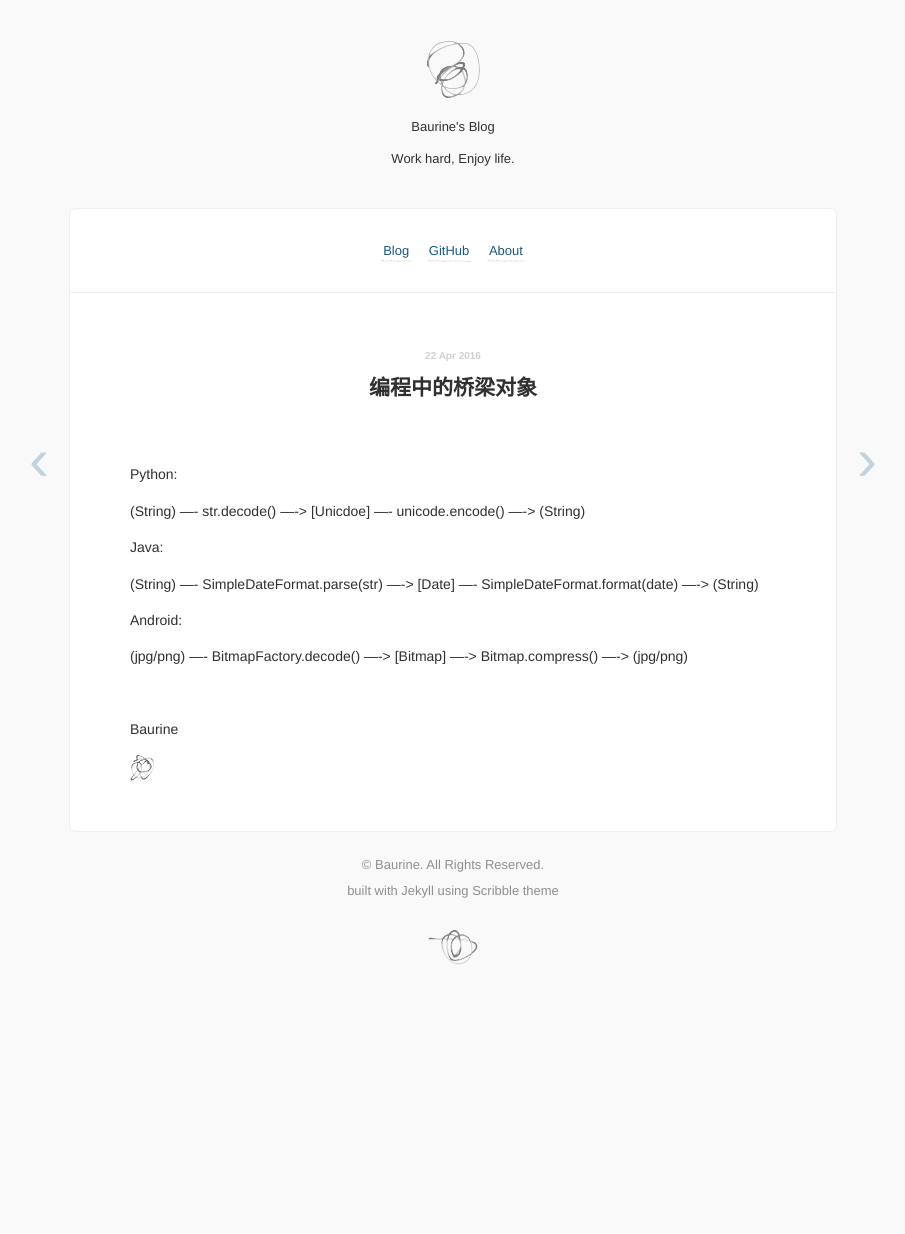
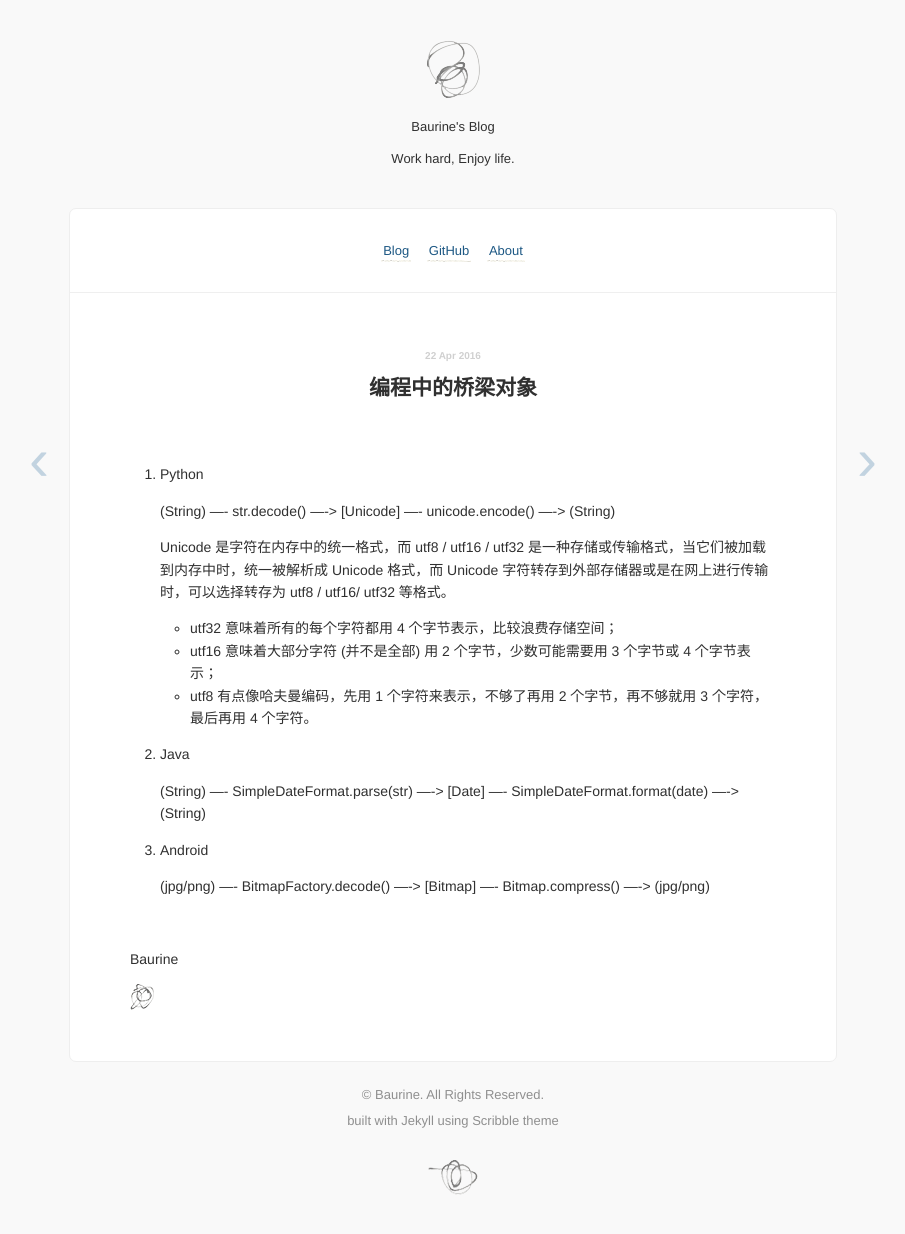
Before and after one commit to baurine/baurine.github.io, a Jekyll site: the page built from _posts/2016-04-22-bridge_object.md, in a window 1280 px wide. Shown: the whole page, without its empty margins (187-1092 px from the left). Built offline with Jekyll 4.4.1, drawn with Linux system fonts in a browser that asks for light colours; comment, search, counter and statistics services are not loaded; before the commit the page ends 1004 px from its top, so only the background shows below that.

Commit message:
Update "bridge object" post

```diff
--- a/_posts/2016-04-22-bridge_object.md
+++ b/_posts/2016-04-22-bridge_object.md
@@ -6,14 +6,20 @@ category:
 tags: []
 ---
 
-Python:
+1. Python
 
-(String) ---- str.decode() ----> [Unicdoe] ---- unicode.encode() ----> (String)
+   (String) ---- str.decode() ----> [Unicode] ---- unicode.encode() ----> (String)
 
-Java:
+   Unicode 是字符在内存中的统一格式，而 utf8 / utf16 / utf32 是一种存储或传输格式，当它们被加载到内存中时，统一被解析成 Unicode 格式，而 Unicode 字符转存到外部存储器或是在网上进行传输时，可以选择转存为 utf8 / utf16/ utf32 等格式。
 
-(String) ---- SimpleDateFormat.parse(str) ----> [Date] ---- SimpleDateFormat.format(date) ----> (String)
+   - utf32 意味着所有的每个字符都用 4 个字节表示，比较浪费存储空间；
+   - utf16 意味着大部分字符 (并不是全部) 用 2 个字节，少数可能需要用 3 个字节或 4 个字节表示；
+   - utf8 有点像哈夫曼编码，先用 1 个字符来表示，不够了再用 2 个字节，再不够就用 3 个字符，最后再用 4 个字符。
 
-Android:
+1. Java
 
-(jpg/png) ---- BitmapFactory.decode() ----> [Bitmap] ----> Bitmap.compress() ----> (jpg/png)
+   (String) ---- SimpleDateFormat.parse(str) ----> [Date] ---- SimpleDateFormat.format(date) ----> (String)
+
+1. Android
+
+   (jpg/png) ---- BitmapFactory.decode() ----> [Bitmap] ---- Bitmap.compress() ----> (jpg/png)
```
